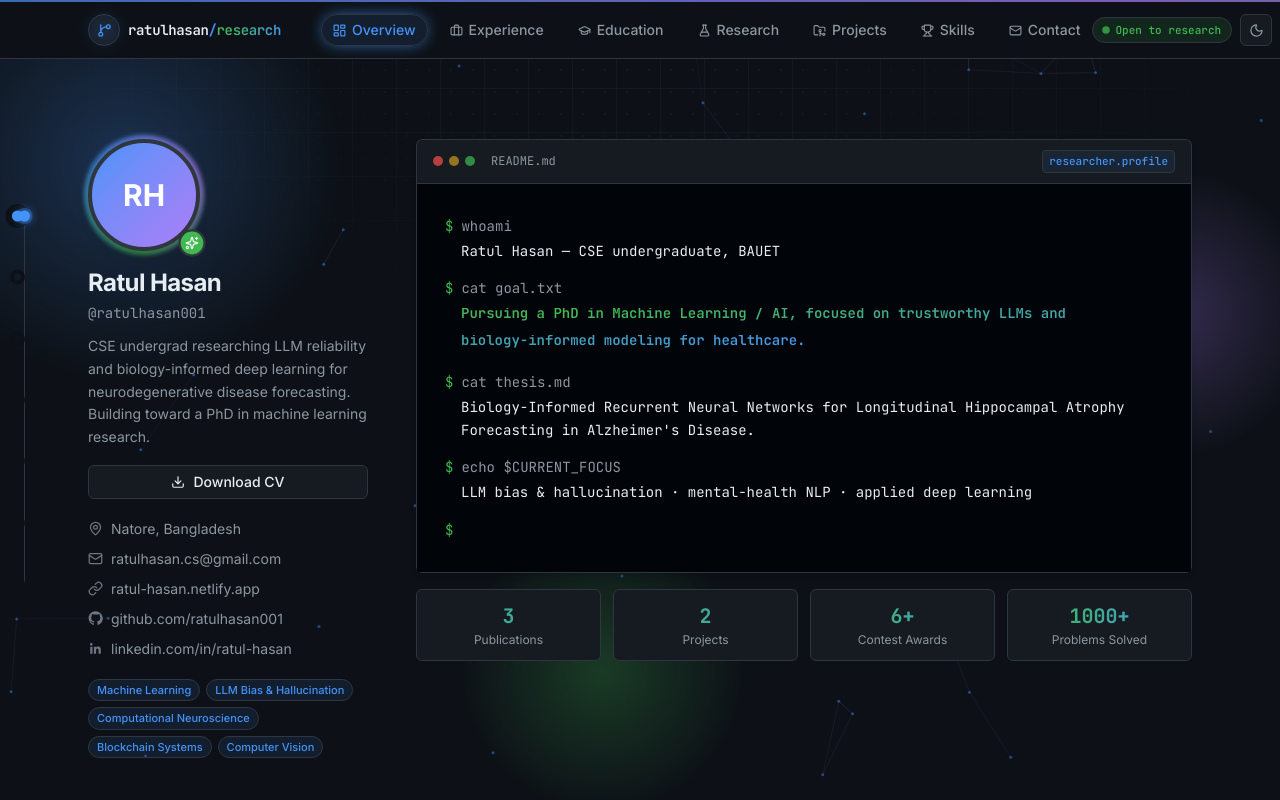
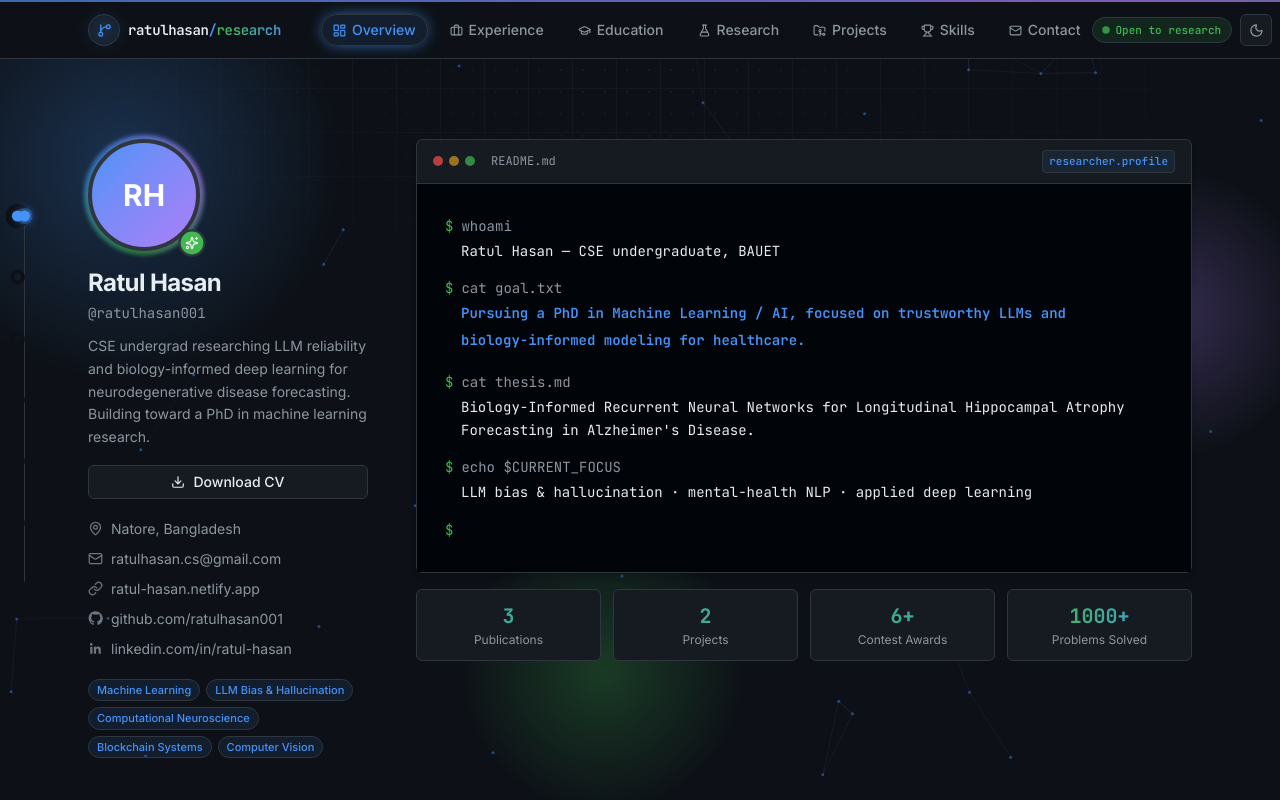
Before and after one commit to ratulhasan001/portfolio, a Next.js app: page / in a window 1280 px wide. Shown: the top 800 px of the page. Built offline with nearby package versions, Linux system fonts and the light colour scheme.

Commit message:
Use solid accent instead of gradient text in the hero terminal

```diff
--- a/src/components/typed-lines.tsx
+++ b/src/components/typed-lines.tsx
@@ -45,7 +45,7 @@ export function TypedLines() {
                 text={line.output}
                 delay={0.55 + i * 0.35 + getBootDelay(1.6)}
                 stagger={0.035}
-                className="gradient-text font-semibold"
+                className="text-accent font-semibold"
               />
             </p>
           ) : (
```
